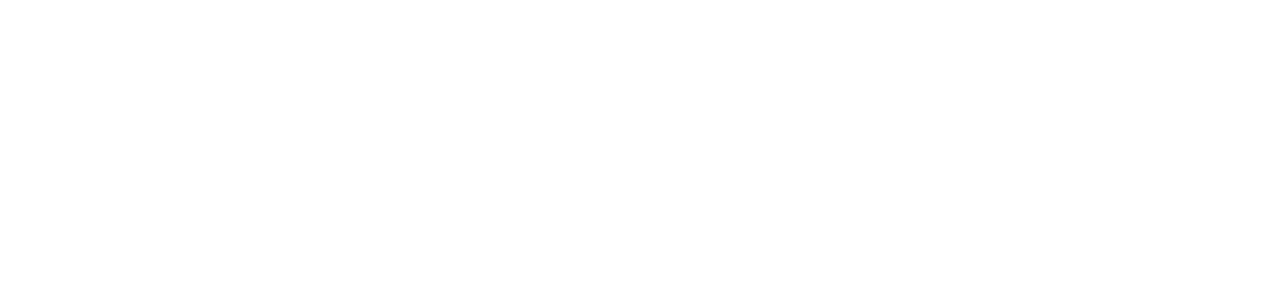
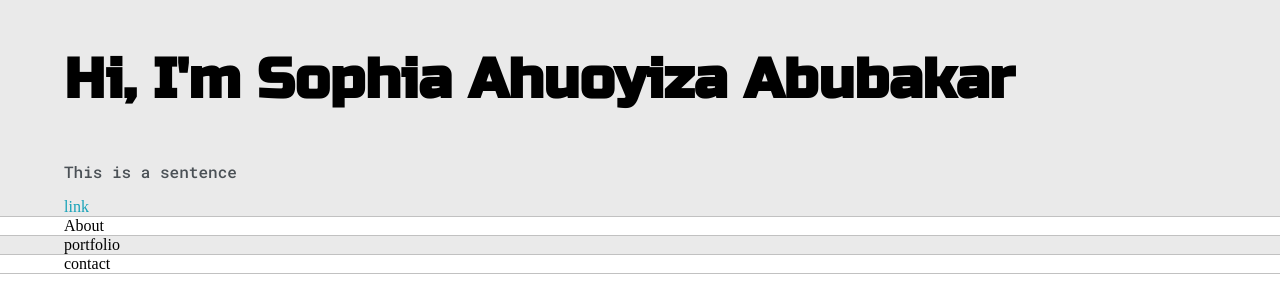
Before and after one commit to Ahuoyiza/portfolio, a plain HTML site: page src/index.html in a window 1280 px wide. Drawn offline with Linux system fonts and the light colour scheme.

Commit message:
page structure, bg styles

```diff
--- /dev/null
+++ b/src/default.css
@@ -0,0 +1,80 @@
+:root {
+  --mainColor: #eaeaea;
+  --secondaryColor: #fff;
+
+  --border-color: #c1c1c1;
+
+  --mainText: black;
+  --secondaryText: #4b5156;
+}
+
+html,
+body {
+  padding: 0;
+  margin: 0;
+}
+
+h1,
+h2,
+h3,
+h4,
+h5,
+h6,
+strong {
+  color: var(--mainText);
+  font-family: "Russo One", sans-serif;
+}
+
+p,
+li,
+span,
+label,
+input,
+textarea {
+  color: var(--secondaryText);
+  font-family: "Roboto Mono", monospace;
+}
+
+a {
+  text-decoration: none;
+  color: #17a2b8;
+}
+
+ul {
+  list-style: none;
+}
+h1 {
+  font-size: 56px;
+}
+h2 {
+  font-size: 36px;
+}
+h3 {
+  font-size: 28px;
+}
+h4 {
+  font-size: 24px;
+}
+h5 {
+  font-size: 20px;
+}
+h6 {
+  font-size: 16px;
+}
+
+.s1 {
+  background-color: var(--mainColor);
+  border-bottom: 1px solid var(--border-color);
+  overflow: auto;
+}
+
+.s2 {
+  background-color: var(--secondaryColor);
+  border-bottom: 1px solid var(--border-color);
+  overflow: auto;
+}
+
+.main-container {
+  width: 90%;
+  margin: auto;
+}
--- a/src/index.html
+++ b/src/index.html
@@ -3,9 +3,36 @@
 <head>
     <meta charset="UTF-8">
     <meta name="viewport" content="width=device-width, initial-scale=1.0">
-    <title>Sophia-Portfolio</title>
+    <title>Sophia Abubakar</title>
+
+    <link rel="preconnect" href="https://fonts.gstatic.com">
+<link href="https://fonts.googleapis.com/css2?family=Roboto+Mono:wght@500&display=swap" rel="stylesheet">
+    <link rel="preconnect" href="https://fonts.gstatic.com">
+<link href="https://fonts.googleapis.com/css2?family=Russo+One&display=swap" rel="stylesheet">
+    <link rel="stylesheet" href="default.css">
 </head>
 <body>
-
+    <section class="s1" >
+        <div class="main-container">
+            <h1>Hi, I'm Sophia Ahuoyiza Abubakar</h1>
+            <p>This is a sentence</p>
+            <a href="#">link</a>
+        </div>
+    </section>
+    <section class="s2">
+        <div class="main-container">
+            About
+        </div>
+    </section>
+    <section class="s1">
+        <div class="main-container">
+            portfolio
+        </div>
+    </section>
+    <section class="s2">
+        <div class="main-container">
+            contact
+        </div>
+    </section>
 </body>
 </html>
```
Also changed, not shown: src/styles.css (deleted).
